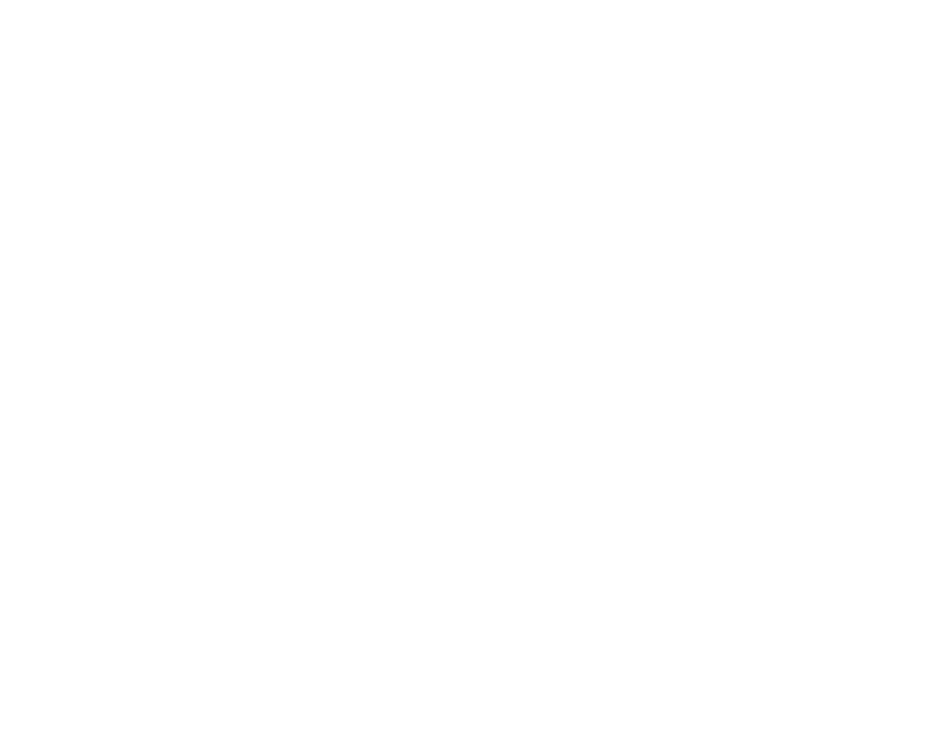
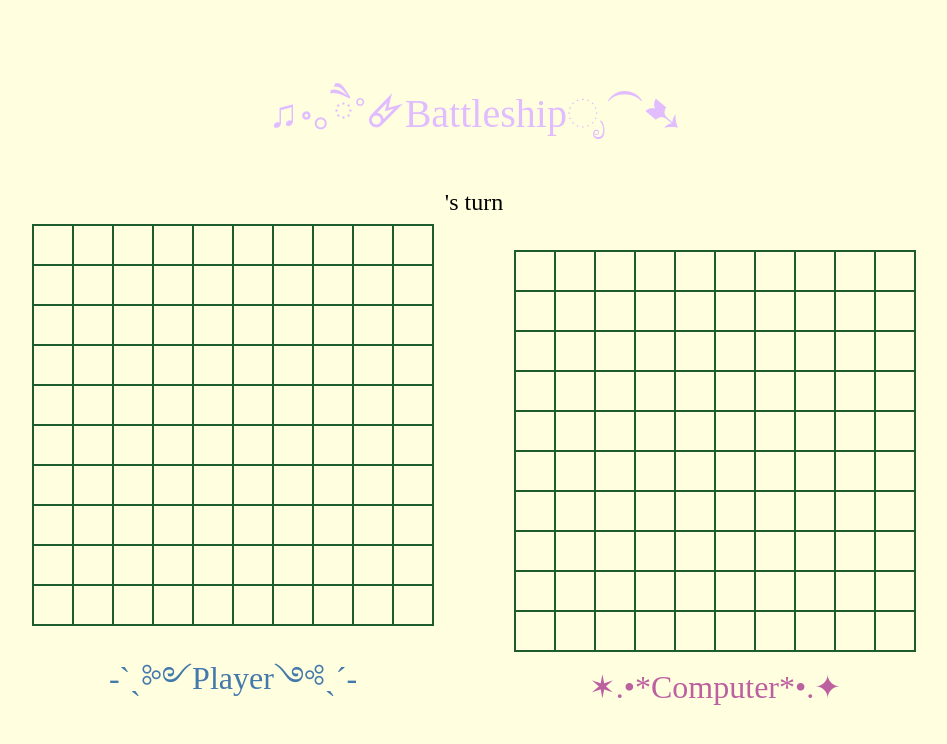
Before and after one commit to stchshin/odin-battleship, a website built with webpack: page src/template.html in a window 1280 px wide. Shown: the whole page, without its empty margins (166-1113 px from the left). Built offline with nearby package versions, Linux system fonts and the light colour scheme; a web font is replaced by a local one.

Commit message:
Let user attack grids manually
Create functions in index.js and DOMcontrol.js for UI to match modules' behaviour.
Add partial CSS for visual decoration.
Allow user to take turns in attacking.

```diff
--- a/src/index.js
+++ b/src/index.js
@@ -1 +1,52 @@
 import "./styles.css";
+import { createGameboard, clickGameboard, updateGameboard } from "./modules/DOMcontrol.js";
+import Player from "./modules/player.js";
+import Ship from "./modules/ship.js";
+
+function newGame() {
+    // Start a new game with player & computer
+    let boardsContainer = document.createElement("div");
+    boardsContainer.classList.add("boardsContainer");
+    let player = new Player('Human');
+    let computer = new Player('Computer');
+
+    let playerBoardContainer = document.createElement("div");
+    let computerBoardContainer = document.createElement("div");
+    createGameboard(player.type, playerBoardContainer);
+    createGameboard(computer.type, computerBoardContainer);
+
+    let playerName = document.createElement("div");
+    playerName.classList.add('name');
+    playerName.textContent = '-ˋˏ༻Player༺ˎˊ-';
+    playerName.style.color = '#4479ab';
+    let computerName = document.createElement("div");
+    computerName.classList.add('name');
+    computerName.textContent = '✶.•*Computer*•.✦';
+    computerName.style.color = '#bd609f';
+
+    playerBoardContainer.append(playerName);
+    computerBoardContainer.append(computerName);
+    boardsContainer.append(playerBoardContainer, computerBoardContainer);
+    document.querySelector('#container').append(boardsContainer);
+
+    let gameState = {'turn': 'Human'};
+    clickGameboard(player, gameState);
+    clickGameboard(computer, gameState);
+
+    // Temporary code
+    let ship1 = new Ship(5);
+    let ship2 = new Ship(4)
+    let ship3 = new Ship(3);
+    let ship4 = new Ship(3);
+    let ship5 = new Ship(2);
+    player.gameboard.place(ship1, [1, 1]);
+    player.gameboard.place(ship2, [3, 4]);
+    player.gameboard.place(ship3, [7, 3]);
+    player.gameboard.place(ship4, [8, 3]);
+    player.gameboard.place(ship5, [5, 3]);
+    // updateGameboard(player.type, [0, 1], false);
+}
+
+document.addEventListener('DOMContentLoaded', function() {
+    newGame();
+})
--- /dev/null
+++ b/src/modules/DOMcontrol.js
@@ -0,0 +1,64 @@
+import Player from "./player.js";
+
+export function createGameboard(player, parentContainer) {
+    // Create new gameboard
+    let gameboardDiv = document.createElement("div");
+    gameboardDiv.setAttribute('data-gbplayer', player);
+    gameboardDiv.classList.add("gameboard");
+    for (let i = 0; i < 10; i++) {
+        for (let j = 0; j < 10; j++) {
+            let grid = document.createElement("div");
+            grid.classList.add('grid');
+            grid.setAttribute('data-x', i);
+            grid.setAttribute('data-y', j);
+            gameboardDiv.append(grid);
+        }
+    }
+    parentContainer.append(gameboardDiv);
+    return gameboardDiv;
+}
+
+export function clickGameboard(player, gameState) {
+    document.querySelector(`[data-gbplayer="${player.type}"]`).addEventListener('click', function(event) {
+        if (gameState.turn == player.type) {
+            let target = event.target.closest('.grid');
+            if (target) {
+                let x = target.getAttribute('data-x');
+                let y = target.getAttribute('data-y');
+                try {
+                    let result = player.gameboard.receiveAttack([x, y]);
+                    let status;
+                    if (player.gameboard.grid[x][y] == 'hit') {
+                        status = true;
+                    } else {
+                        status = false;
+                    }
+                    updateGameboard(player, [x, y], status);
+                    // Change turns
+                    if (gameState.turn == 'Human') {
+                        gameState.turn = 'Computer';
+                    } else {
+                        gameState.turn = 'Human';
+                    }
+                    // Game over (win!)
+                    if (result === true) {
+                        console.log('done');
+                    }
+                } catch (error) {
+                    console.log('There was an error...');
+                }
+            }
+        }
+    })
+}
+
+export function updateGameboard(player, coordinate, status) {
+    // Find player's gameboard and the grid to change
+    let gameboard = document.querySelector(`[data-gbplayer=${player.type}]`);
+    let grid = gameboard.querySelector(`[data-x="${coordinate[0]}"][data-y="${coordinate[1]}"]`);
+    if (status == true) {
+        grid.style.backgroundColor = '#d6feff';
+    } else {
+        grid.style.backgroundColor = '#ffe8f5';
+    }
+}
--- a/src/modules/gameboard.js
+++ b/src/modules/gameboard.js
@@ -1,10 +1,10 @@
 import ship from './ship.js'
 
 export default class Gameboard {
-    constructor(n=10) {
+    constructor() {
         this._grid = [];
-        for (let i = 0; i < n; i++) {
-            this._grid.push(Array(n).fill(null));
+        for (let i = 0; i < 10; i++) {
+            this._grid.push(Array(10).fill(null));
         }
         this._missedAttacks = [];
         this._ships = [];
@@ -61,7 +61,7 @@ export default class Gameboard {
             this._missedAttacks.push(coordinate);
         }
         // Report if all ships have been sunk
-        this.checkAllShips();
+        return this.checkAllShips();
     }
 
     checkAllShips() {
--- a/src/modules/player.js
+++ b/src/modules/player.js
@@ -1,8 +1,7 @@
-import Gameboard from "./gameboard";
+import Gameboard from "./gameboard.js";
 
 export default class Player {
-    constructor(name, type) {
-        this.name = name;
+    constructor(type) {
         this.type = type;
         this.gameboard = new Gameboard();
     }
--- a/src/styles.css
+++ b/src/styles.css
@@ -0,0 +1,56 @@
+@import url('https://fonts.googleapis.com/css2?family=Bitcount+Single:wght@100..900&family=Open+Sans:ital,wght@0,300;1,300&display=swap');
+
+* {
+    box-sizing: border-box;
+    padding: 0;
+    margin: 0;
+    font-family: 'Bitcount Single';
+}
+
+body {
+    display: flex;
+    flex-direction: column;
+    align-items: center;
+    justify-content: center;
+    gap: 0.5rem;
+    height: 100vh;
+    position: relative;
+    background-color: #ffffe0;
+}
+
+h1 {
+    font-size: 2.5rem;
+    font-weight: normal;
+    color: #e1bdff;
+}
+
+body > p {
+    font-size: 1.5rem;
+}
+
+.boardsContainer {
+    display: flex;
+    justify-content: center;
+    align-items: center;
+    gap: 5rem;
+}
+
+.gameboard {
+    width: calc(10 * 2.5rem + 2px);
+    height: calc(10 * 2.5rem + 2px);
+    line-height: 0;
+    border: solid 1px #1c5c2d;
+}
+
+.grid {
+    width: 2.5rem;
+    height: 2.5rem;
+    border: solid 1px #1c5c2d;
+    display: inline-block;
+}
+
+.name {
+    font-size: 2rem;
+    text-align: center;
+    margin-top: 1rem;
+}
--- a/src/template.html
+++ b/src/template.html
@@ -3,9 +3,13 @@
 <head>
     <meta charset="UTF-8">
     <meta name="viewport" content="width=device-width, initial-scale=1.0">
-    <title>Document</title>
+    <title>Battleship</title>
 </head>
 <body>
+    <h1>♫॰｡ཻ˚🜸Battleshipೃ⁀➷</h1>
+    <p>'s turn</p>
+    <div id="container">
 
+    </div>
 </body>
 </html>
```
Also changed, not shown: src/modules/gameboard.test.js (+1 -1 lines), 1 other file.
